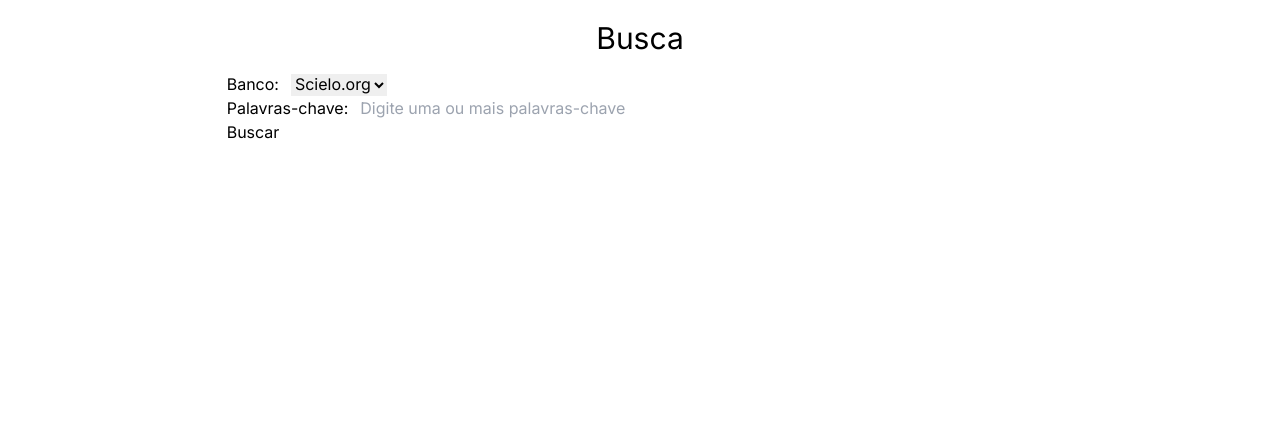
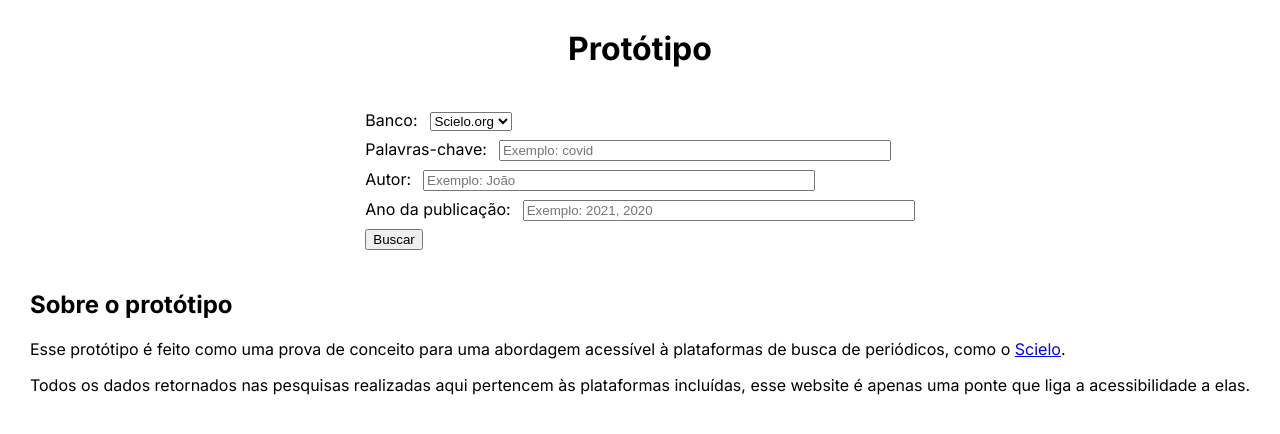
Before and after one commit to davi-o-barbosa/tcc, a Next.js app: page / in a window 1280 px wide. Shown: the top 434 px of the page. Built offline with nearby package versions, Linux system fonts and the light colour scheme.

Commit message:
Protótipo - Algumas mudanças na nomeclatura.

```diff
--- a/app/components/SearchBar.tsx
+++ b/app/components/SearchBar.tsx
@@ -5,7 +5,10 @@ import { useRouter } from 'next/navigation';
 
 export default function SearchBar() {
   const [dataset, setDataset] = useState<string>('scielo');
-  const [keywords, setKeywords] = useState<string>('');
+  const [keywords, setKeywords] = useState<string | undefined>(undefined);
+  const [author, setAuthor] = useState<string | undefined>(undefined);
+  const [year, setYear] = useState<number | undefined>(undefined);
+
   const router = useRouter();
 
   function handleKeywordsChange(e: ChangeEvent<HTMLInputElement>) {
@@ -16,21 +19,40 @@ export default function SearchBar() {
     setDataset(e.target.value);
   }
 
+  function handleAuthorChange(e: ChangeEvent<HTMLInputElement>) {
+    setAuthor(e.target.value);
+  }
+
+  function handleYearChange(e: ChangeEvent<HTMLInputElement>) {
+    setYear(Number(e.target.value));
+  }
+
   function handleSubmit(e: any) {
-    if (keywords.length === 0) return;
+    e.preventDefault();
+    let searchString = '';
 
-    e.preventDefault();
-    router.push(`/${dataset}/busca/?keywords=${keywords.split(' ').join('+')}`);
+    if (!keywords && !author && !year) return;
+    if (keywords && (!author && !year)) {
+      searchString = encodeURI(keywords);
+    } else {
+      let fields: string[] = [];
+      if (keywords) fields.push(keywords);
+      if (author) fields.push(`(au:(${author}))`)
+      if (year) fields.push(`(year_cluster:(${year}))`)
+      searchString = encodeURI(fields.join('+AND+'));
+    }
+    router.push(`/${dataset}/busca/?keywords=${searchString}`);
   }
 
   return (
-    <form className="flex flex-col w-full md:w-2/3 items-start">
+    <form className='flex flex-col items-start' onSubmit={handleSubmit}>
       <div>
         <label htmlFor="bancos">Banco:</label>
         <select
+          aria-label='Selecione o banco de periódicos para realizar a busca.'
           defaultValue={dataset}
           id="bancos"
-          className="mr-3 ml-3"
+          className="ml-3 mb-2"
           onChange={handleDatasetChange}
         >
           <option value="scielo">
@@ -43,11 +65,29 @@ export default function SearchBar() {
         <input
           type="text"
           id="keywords"
-          placeholder="Digite uma ou mais palavras-chave"
-          className="ml-3 w-72"
+          placeholder="Exemplo: covid"
+          className="ml-3 mb-2 w-52 sm:w-96"
           onChange={handleKeywordsChange} />
       </div>
-      <button type="button" onClick={handleSubmit}>Buscar</button>
+      <div>
+        <label htmlFor="author">Autor:</label>
+        <input
+          type="text"
+          id="author"
+          placeholder="Exemplo: João"
+          className="ml-3 mb-2 w-52 sm:w-96"
+          onChange={handleAuthorChange} />
+      </div>
+      <div>
+        <label htmlFor="year">Ano da publicação:</label>
+        <input
+          type="number"
+          id="year"
+          placeholder="Exemplo: 2021, 2020"
+          className="ml-3 mb-2 w-52 sm:w-96"
+          onChange={handleYearChange} />
+      </div>
+      <button type="submit">Buscar</button>
     </form>
   );
 }
--- a/app/globals.css
+++ b/app/globals.css
@@ -1,3 +1,2 @@
-@tailwind base;
 @tailwind components;
 @tailwind utilities;
--- a/app/lib/ScieloScraper.ts
+++ b/app/lib/ScieloScraper.ts
@@ -3,10 +3,13 @@ import {load} from 'cheerio';
 const searchUrl = "https://search.scielo.org/?lang=pt&count=15&from=0&output=site&sort=&format=summary&fb=&page=1&q=$keywords";
 
 interface SearchResult {
-  title: string | undefined;
+  originalTitle: string | undefined;
+  displayTitle: string | undefined;
   id: string | undefined;
   url: string | undefined;
   doi: string | undefined;
+  source: string | undefined;
+  year: string | undefined;
   authors: string[];
   abstracts: Abstracts;
 }
@@ -30,7 +33,10 @@ function scrapeData (html: string) {
     $(this)
       .find('.authors > .author')
       .each(function () {
-        authors.push($(this).text());
+        const name = $(this).text().split(',');
+        name[0] = name[0].toUpperCase();
+
+        authors.push(name.join(','));
       });
 
     $(this)
@@ -41,10 +47,16 @@ function scrapeData (html: string) {
       });
 
     searchResults.push({
-      title: $(this).find('.line > a').attr('title'),
+      originalTitle: $(this).find('.line > a').attr('title'),
+      displayTitle: $(this).find('.line .title').text(),
       id: $(this).attr('id'),
       url: $(this).find('.line > a').attr('href'),
       doi: $(this).find('.metadata a').attr('href'),
+      source: $(this).find('.source a').first().text(),
+      year: $(this).find('.source span').filter(function(i, el) {
+        if ($(this).text() == '') return false;
+        return !isNaN(+$(this).text().replace(',', ''));
+      }).first().text().replace(',', ''),
       authors: authors,
       abstracts: abstracts,
     });
--- a/app/page.tsx
+++ b/app/page.tsx
@@ -2,12 +2,25 @@ import SearchBar from "./components/SearchBar";
 
 export default function Home() {
   return (
-    <div className="m-5">
-      <header className="mb-4 text-center">
-        <h1 className="text-3xl">Busca</h1>
+    <div className="flex flex-col items-center">
+      <header className="mb-5 text-center">
+        <h1>Protótipo</h1>
       </header>
-      <main className="flex justify-center">
+      <nav>
         <SearchBar />
+      </nav>
+      <main className="text-left mt-5">
+        <article>
+          <header>
+            <h2>
+              Sobre o protótipo
+            </h2>
+          </header>
+          <section>
+            <p>Esse protótipo é feito como uma prova de conceito para uma abordagem acessível à plataformas de busca de periódicos, como o <a href="https://www.scielo.org/">Scielo</a>.</p>
+            <p>Todos os dados retornados nas pesquisas realizadas aqui pertencem às plataformas incluídas, esse website é apenas uma ponte que liga a acessibilidade a elas.</p>
+          </section>
+        </article>
       </main>
     </div>
   )
--- a/app/scielo/busca/page.tsx
+++ b/app/scielo/busca/page.tsx
@@ -1,11 +1,45 @@
+import SearchBar from "@/app/components/SearchBar";
 import { search } from "@/app/lib/ScieloScraper";
+import { Metadata } from 'next'
 
-export default async function ScieloBusca({ searchParams }: { searchParams: {
-  keywords: string,
-} }) {
-  const data = await search(searchParams.keywords);
-  console.log(data);
+export const metadata: Metadata = {
+  title: 'Scielo - Protótipo',
+}
+
+
+export default async function ScieloBusca({ searchParams }: {
+  searchParams: {
+    keywords: string,
+  }
+}) {
+  const results = await search(searchParams.keywords);
+
   return (
-    <h1>{searchParams.keywords}</h1>
+    <div className="m-0 sm:mx-10">
+      <header>
+        <h1 className="mb-5">Protótipo</h1>
+      </header>
+      <nav>
+        <h2>Realizar nova busca</h2>
+        <SearchBar />
+      </nav>
+      <main className="flex flex-col">
+        <h2>Resultados da pesquisa</h2>
+        <ul className="p-0 m-0">
+          {
+            results.length > 0 ?
+              results.map((result) =>
+                <li key={result.id} className="flex flex-col mb-5 w-ful sm:w-3/4">
+                  <a href={result.url} className="text-blue-700">
+                    {result.displayTitle ?? result.originalTitle}
+                  </a>
+                  <p className="m-0">{result.source}- {result.year}</p>
+                  <p className="m-0">Autores: {result.authors.join('; ') + '.'}</p>
+                </li>
+              ) : <h2>Nenhum resultado encontrado.</h2>
+          }
+        </ul>
+      </main>
+    </div>
   )
 }
```
Also changed, not shown: 1 other file (tests, documents, lock files or other folders).
